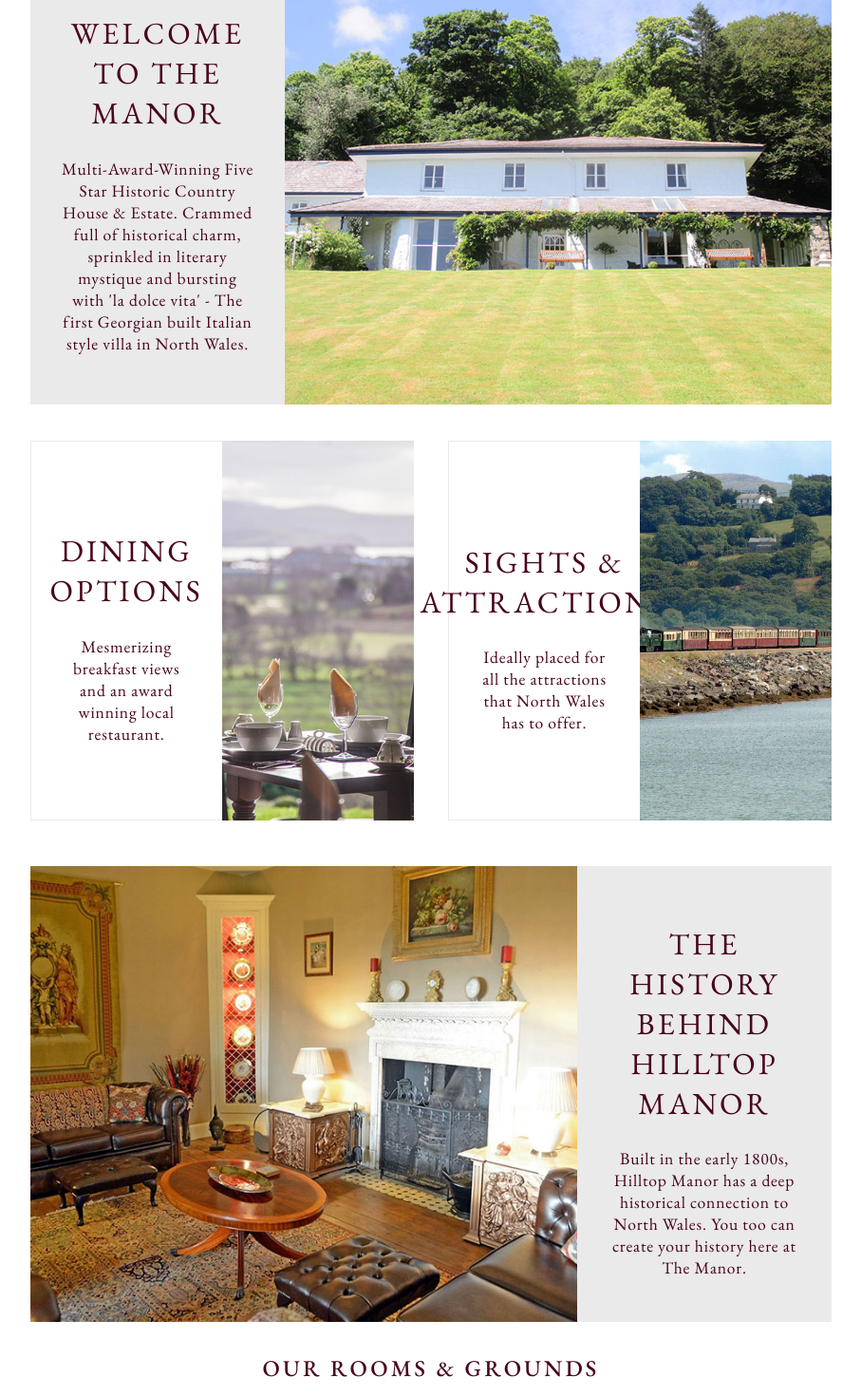
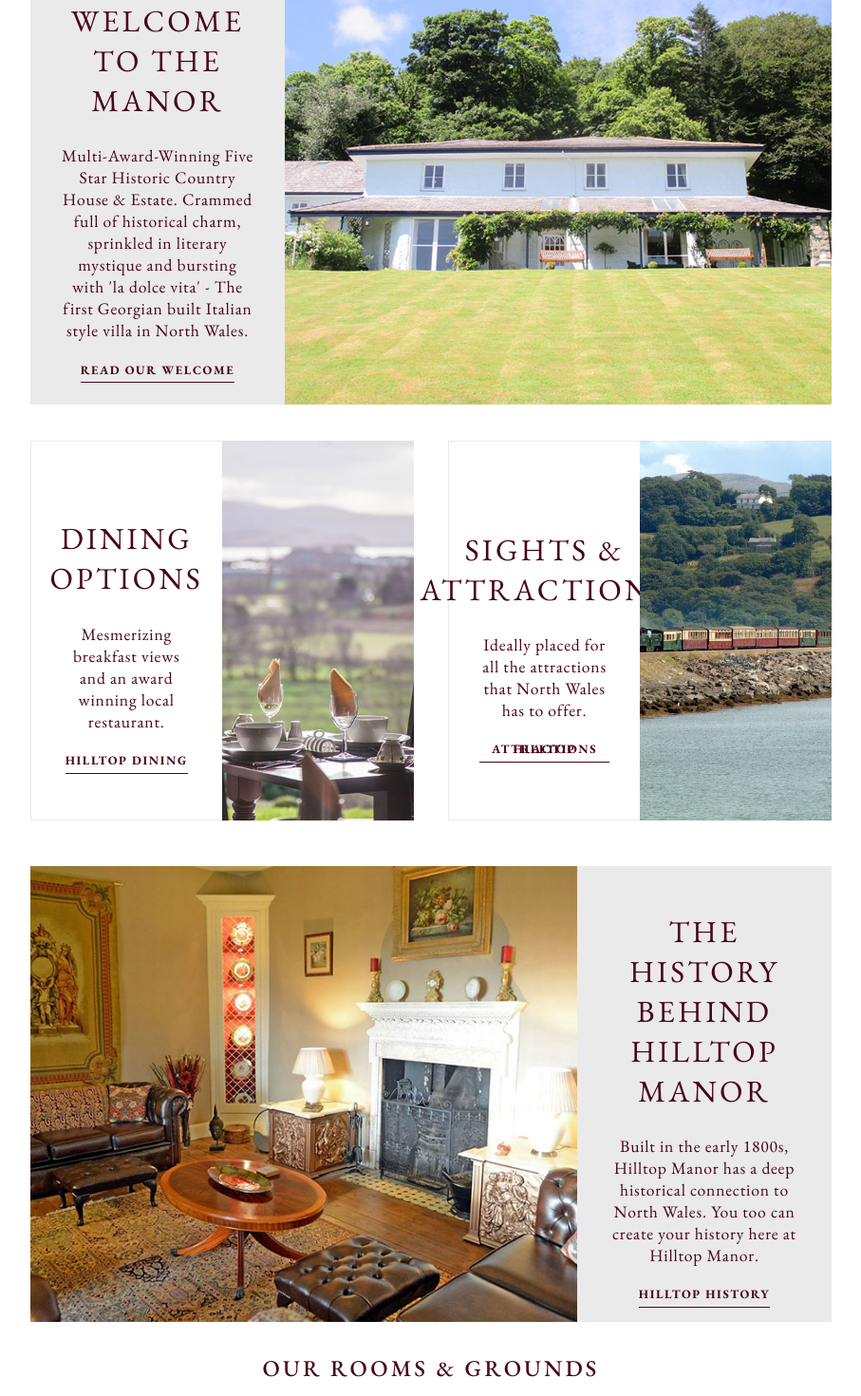
Before and after one commit to AlexM1993/Bed-Breakfast, a Next.js app: page / in a window 1280 px wide. Shown: the part 914-2384 px from the top of the page at 95% size, without its empty margins (186-1093 px from the left). Built offline with nearby package versions, Linux system fonts and the light colour scheme.

Commit message:
Add underline text to cards

```diff
--- a/components/DiningSightsCard.jsx
+++ b/components/DiningSightsCard.jsx
@@ -58,6 +58,25 @@
             <p>
               Mesmerizing breakfast views and an award winning local restaurant.
             </p>
+          </div>
+          <div
+            style={{
+              display: "flex",
+              height: "fit-content",
+              width: "fit-content",
+              fontSize: ".8rem",
+              flexDirection: "column",
+              justifyContent: "center",
+              textAlign: "center",
+              fontFamily: "EB Garamond, sans-serif",
+              lineHeight: "0",
+              letterSpacing: "0.1rem",
+              fontWeight: "700",
+              cursor: "pointer",
+              borderBottom: "1px solid #48021e",
+            }}
+          >
+            <p>HILLTOP DINING</p>
           </div>
         </div>
         <div
@@ -131,6 +150,25 @@
               offer.
             </p>
           </div>
+          <div
+            style={{
+              display: "flex",
+              height: "fit-content",
+              width: "fit-content",
+              fontSize: ".8rem",
+              flexDirection: "column",
+              justifyContent: "center",
+              textAlign: "center",
+              fontFamily: "EB Garamond, sans-serif",
+              lineHeight: "0",
+              letterSpacing: "0.1rem",
+              fontWeight: "700",
+              cursor: "pointer",
+              borderBottom: "1px solid #48021e",
+            }}
+          >
+            <p>HILLTOP ATTRACTIONS</p>
+          </div>
         </div>
         <div
           name="card-right-image"
--- a/components/HistoryCard.jsx
+++ b/components/HistoryCard.jsx
@@ -67,8 +67,27 @@
           <p>
             Built in the early 1800s, Hilltop Manor has a deep historical
             connection to North Wales. You too can create your history here at
-            The Manor.
+            Hilltop Manor.
           </p>
+        </div>
+        <div
+          style={{
+            display: "flex",
+            height: "fit-content",
+            width: "fit-content",
+            fontSize: ".8rem",
+            flexDirection: "column",
+            justifyContent: "center",
+            textAlign: "center",
+            fontFamily: "EB Garamond, sans-serif",
+            lineHeight: "0",
+            letterSpacing: "0.1rem",
+            fontWeight: "700",
+            cursor: "pointer",
+            borderBottom: "1px solid #48021e",
+          }}
+        >
+          <p>HILLTOP HISTORY</p>
         </div>
       </div>
     </div>
--- a/components/RoomsAndGrounds.jsx
+++ b/components/RoomsAndGrounds.jsx
@@ -44,6 +44,7 @@
             width: "21vw",
             height: "36vh",
             backgroundColor: "translucent",
+            cursor: "pointer",
           }}
         >
           <div
@@ -54,7 +55,6 @@
               width: "21vw",
               height: "28vh",
               backgroundColor: "translucent",
-              cursor: "pointer",
             }}
           >
             <img
@@ -97,6 +97,7 @@
             width: "21vw",
             height: "36vh",
             backgroundColor: "translucent",
+            cursor: "pointer",
           }}
         >
           <div
@@ -106,7 +107,6 @@
               width: "21vw",
               height: "28vh",
               backgroundColor: "blue",
-              cursor: "pointer",
             }}
           >
             <img
@@ -149,6 +149,7 @@
             width: "21vw",
             height: "36vh",
             backgroundColor: "translucent",
+            cursor: "pointer",
           }}
         >
           <div
@@ -158,7 +159,6 @@
               width: "21vw",
               height: "28vh",
               backgroundColor: "blue",
-              cursor: "pointer",
             }}
           >
             <img
@@ -201,6 +201,7 @@
             width: "21vw",
             height: "36vh",
             backgroundColor: "translucent",
+            cursor: "pointer",
           }}
         >
           <div
@@ -210,7 +211,6 @@
               width: "21vw",
               height: "28vh",
               backgroundColor: "blue",
-              cursor: "pointer",
             }}
           >
             <img
@@ -253,6 +253,7 @@
             width: "21vw",
             height: "36vh",
             backgroundColor: "translucent",
+            cursor: "pointer",
           }}
         >
           <div
@@ -262,7 +263,6 @@
               width: "21vw",
               height: "28vh",
               backgroundColor: "blue",
-              cursor: "pointer",
             }}
           >
             <img
@@ -305,6 +305,7 @@
             width: "21vw",
             height: "36vh",
             backgroundColor: "translucent",
+            cursor: "pointer",
           }}
         >
           <div
@@ -314,7 +315,6 @@
               width: "21vw",
               height: "28vh",
               backgroundColor: "blue",
-              cursor: "pointer",
             }}
           >
             <img
--- a/components/WelcomeCard.jsx
+++ b/components/WelcomeCard.jsx
@@ -35,6 +35,7 @@
             display: "flex",
             fontSize: "1.1rem",
             flexDirection: "column",
+            alignItems: "center",
             justifyContent: "center",
             textAlign: "center",
             fontFamily: "EB Garamond, sans-serif",
@@ -48,6 +49,25 @@
             bursting with 'la dolce vita' - The first Georgian built Italian
             style villa in North Wales.
           </p>
+          <div
+            style={{
+              display: "flex",
+              height: "fit-content",
+              width: "fit-content",
+              fontSize: ".8rem",
+              flexDirection: "column",
+              justifyContent: "center",
+              textAlign: "center",
+              fontFamily: "EB Garamond, sans-serif",
+              lineHeight: "0",
+              letterSpacing: "0.1rem",
+              fontWeight: "700",
+              cursor: "pointer",
+              borderBottom: "1px solid #48021e",
+            }}
+          >
+            <p>READ OUR WELCOME</p>
+          </div>
         </div>
       </div>
       <div
--- a/pages/index.js
+++ b/pages/index.js
@@ -50,7 +50,6 @@
           backgroundColor: "translucent",
         }}
       >
-        {/* <Columns /> */}
         <div
           name="header-container-placeholder-in-main"
           style={{
@@ -63,7 +62,6 @@
             height: "9.5vh",
           }}
         ></div>
-
         <Header />
         <div
           name="video-place-holder"
@@ -74,7 +72,6 @@
             backgroundColor: "translucent",
           }}
         ></div>
-        {/* <Video /> */}
         <WelcomeCard />
         <DiningSightsCard />
         <HistoryCard />
```
